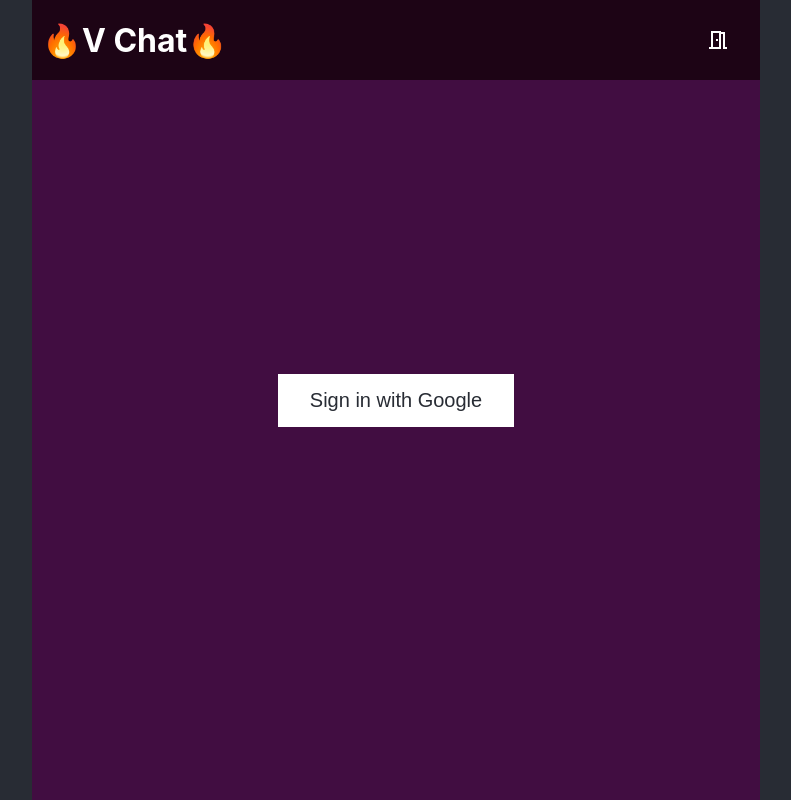
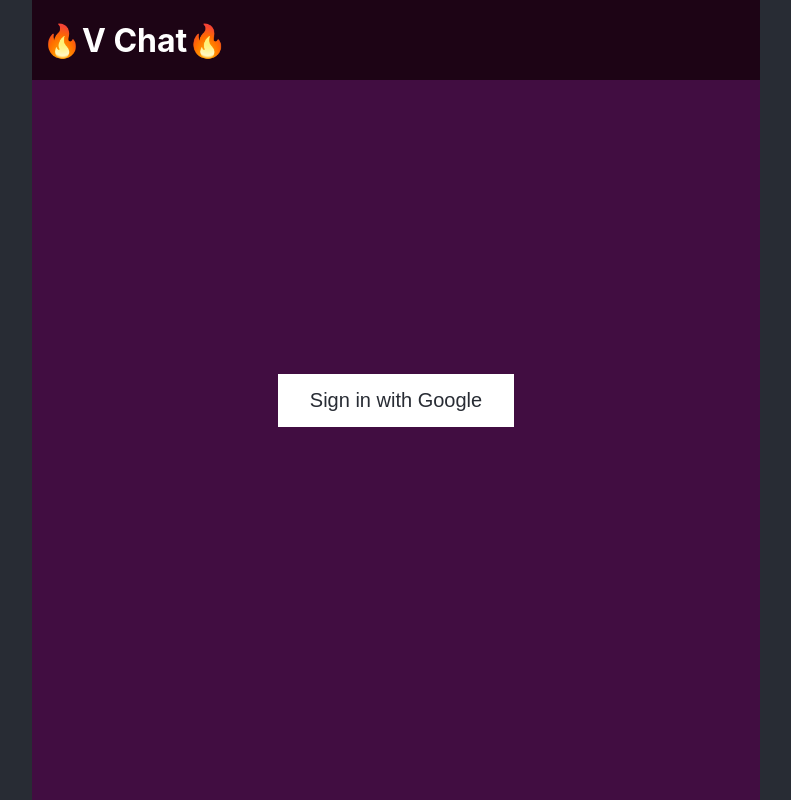
Before and after one commit to vikasrathod4299/chat-app, a React (Create React App) app: page / in a window 1280 px wide. Shown: the whole page, without its empty margins (244-1035 px from the left). Built offline with nearby package versions, Linux system fonts and the light colour scheme; no server answers.

Commit message:
added condition to acsses rooms

```diff
--- a/src/component/Header/Header.js
+++ b/src/component/Header/Header.js
@@ -77,7 +77,7 @@ export const Header = (props) => {
         <h1><span role="img" aria-label="emoji name">🔥V Chat🔥</span></h1>
         {roomId!=='global'&& <h9 className="room-name">Room : {roomId}</h9>}
         <div className='menu'>
-            <MeetingRoomOutlined className='room' onClick={handleClickOpen}/>
+        {auth.currentUser && <MeetingRoomOutlined className='room' onClick={handleClickOpen}/>}
             <Dialog open={open} onClose={handleClose}>
                 <DialogTitle>Create or enter in private room.</DialogTitle>
 
```
